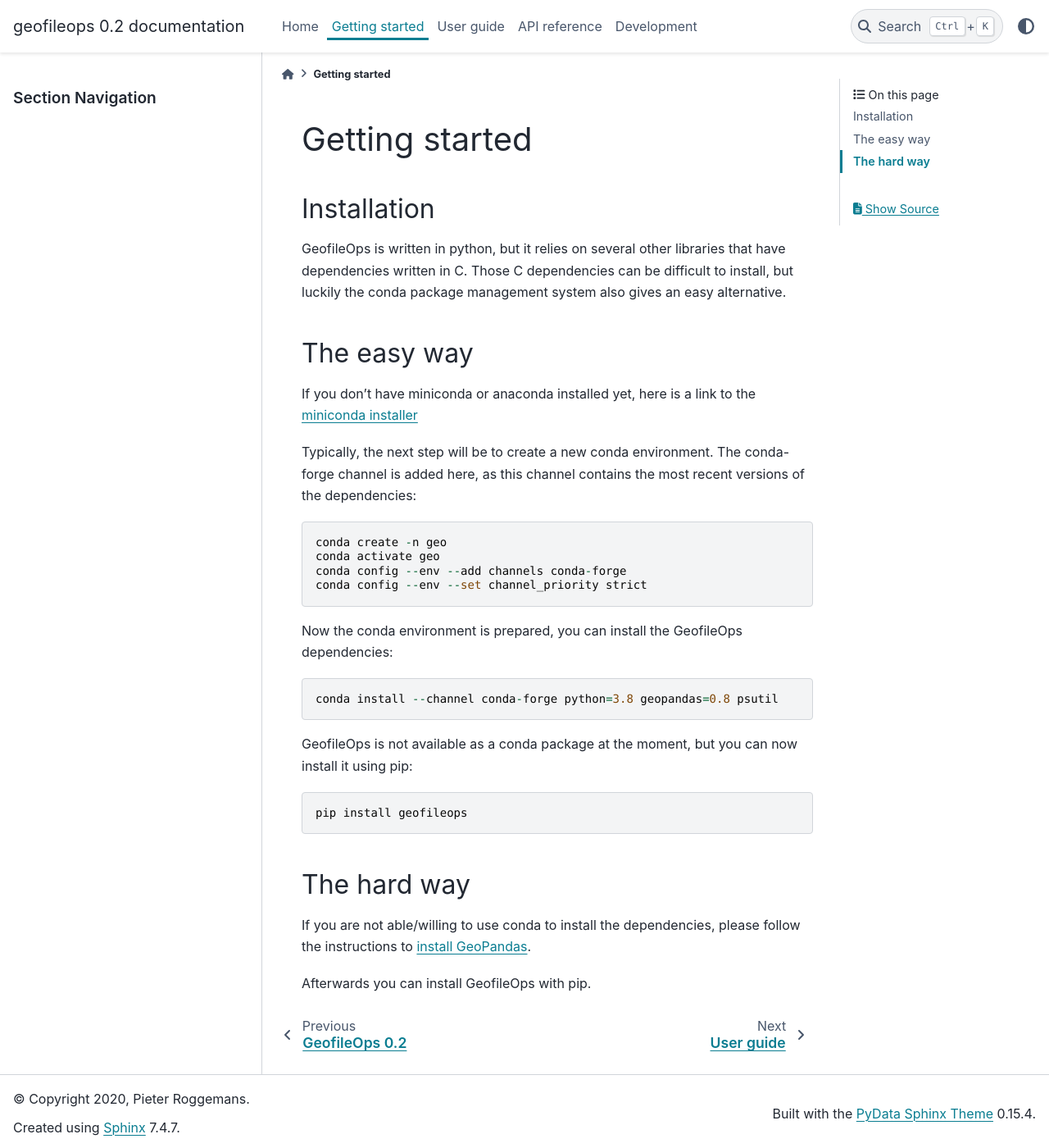
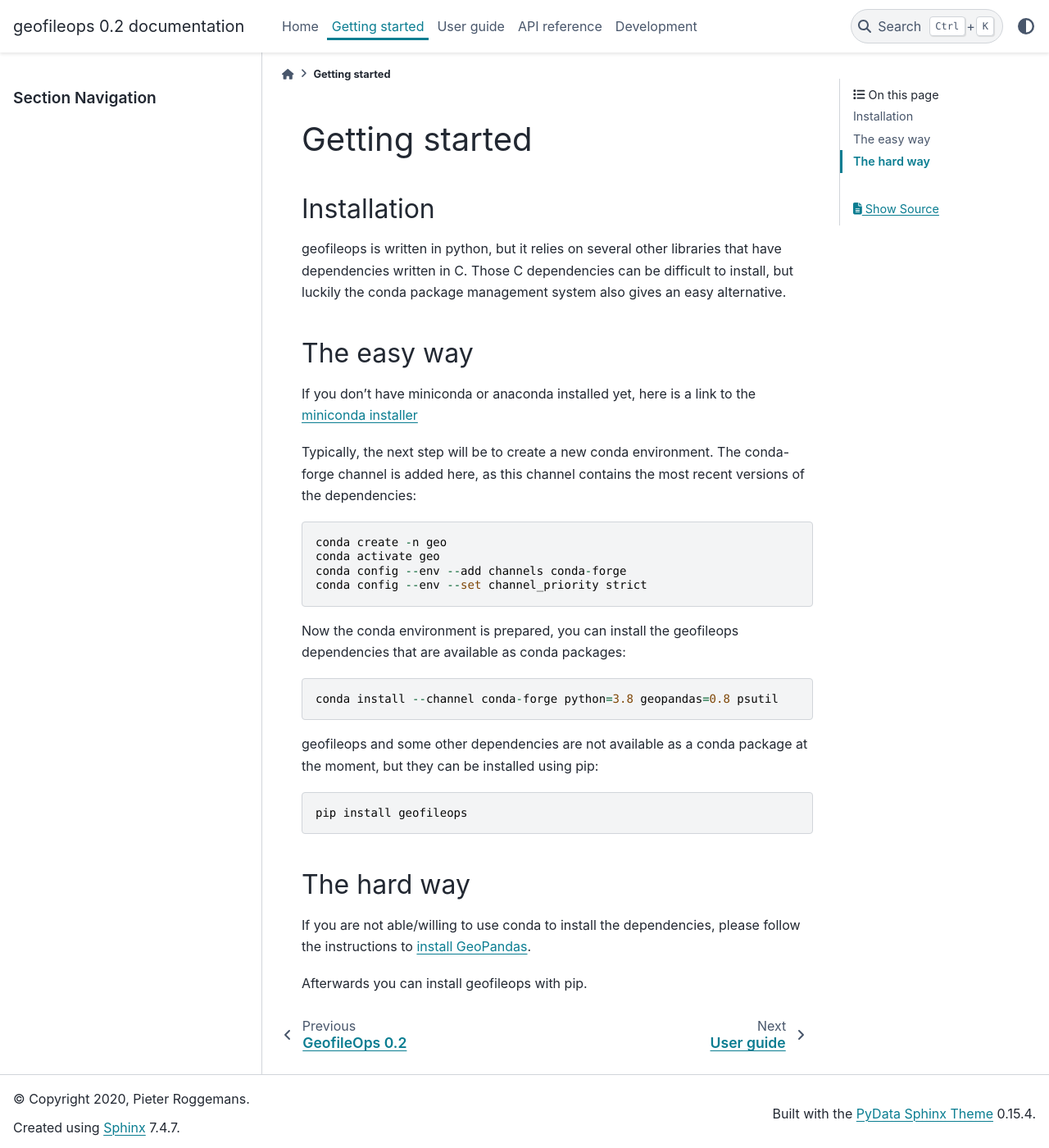
Before and after one commit to geofileops/geofileops, a Sphinx documentation site: the page built from docs/getting_started.rst, in a window 1280 px wide and 1400 px high. Shown: the whole window at 82% size. Built offline with Sphinx 7.4.7 and the PyData theme 0.15.4, drawn with Linux system fonts in a browser that asks for light colours.

Commit message:
Small improvements

```diff
--- a/docs/getting_started.rst
+++ b/docs/getting_started.rst
@@ -4,7 +4,7 @@
 
 Installation
 ------------
-GeofileOps is written in python, but it relies on several other libraries that
+geofileops is written in python, but it relies on several other libraries that
 have dependencies written in C. Those C dependencies can be difficult to
 install, but luckily the conda package management system also gives an easy
 alternative.
@@ -23,13 +23,13 @@
     conda config --env --add channels conda-forge
     conda config --env --set channel_priority strict
 
-Now the conda environment is prepared, you can install the GeofileOps
-dependencies::
+Now the conda environment is prepared, you can install the geofileops
+dependencies that are available as conda packages::
 
     conda install --channel conda-forge python=3.8 geopandas=0.8 psutil
 
-GeofileOps is not available as a conda package at the moment, but you can now
-install it using pip::
+geofileops and some other dependencies are not available as a conda package
+at the moment, but they can be installed using pip::
 
     pip install geofileops
 
@@ -38,7 +38,7 @@
 If you are not able/willing to use conda to install the dependencies, please
 follow the instructions to `install GeoPandas`_.
 
-Afterwards you can install GeofileOps with pip.
+Afterwards you can install geofileops with pip.
 
 .. _miniconda installer : https://conda.io/projects/conda/en/latest/user-guide/install/index.html
 .. _install GeoPandas : https://geopandas.org/install.html
```
Also changed, not shown: docs/user_guide.rst (+10 -7 lines).
